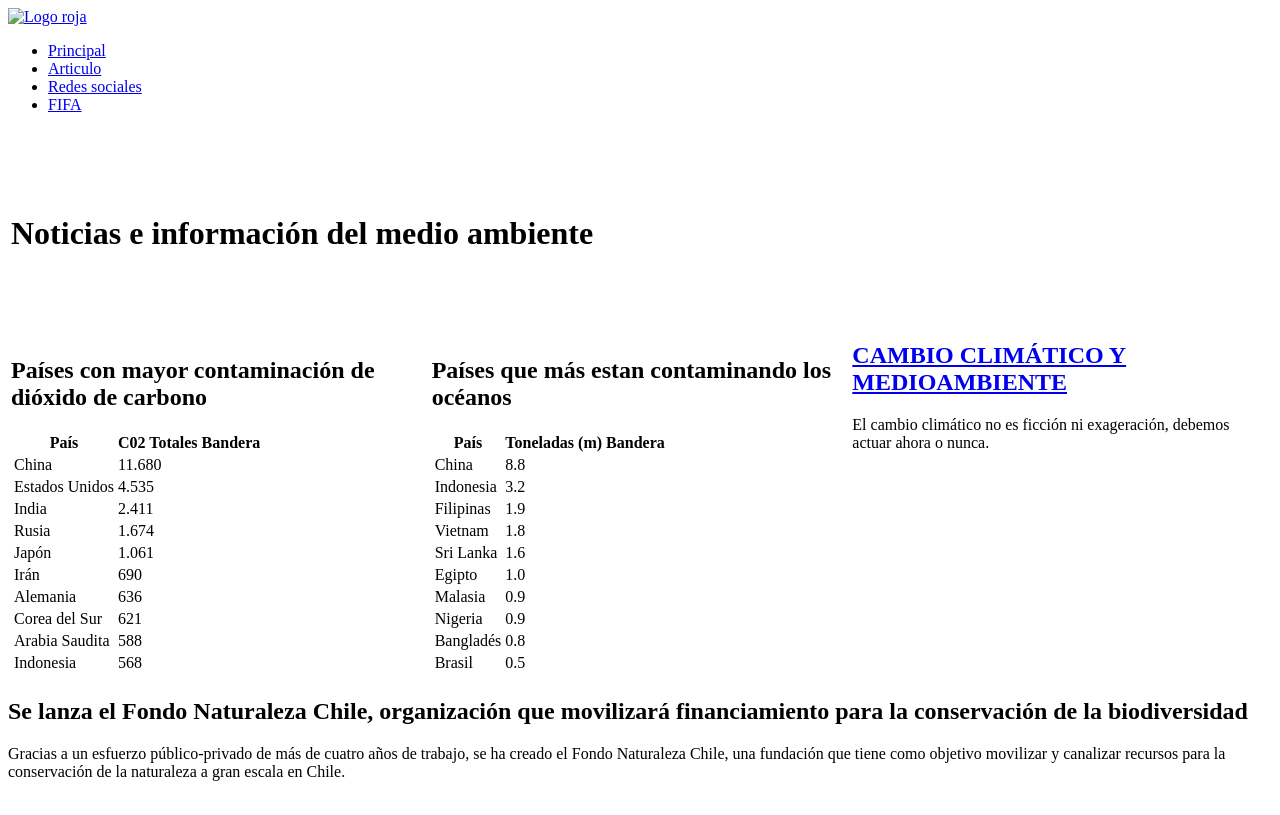
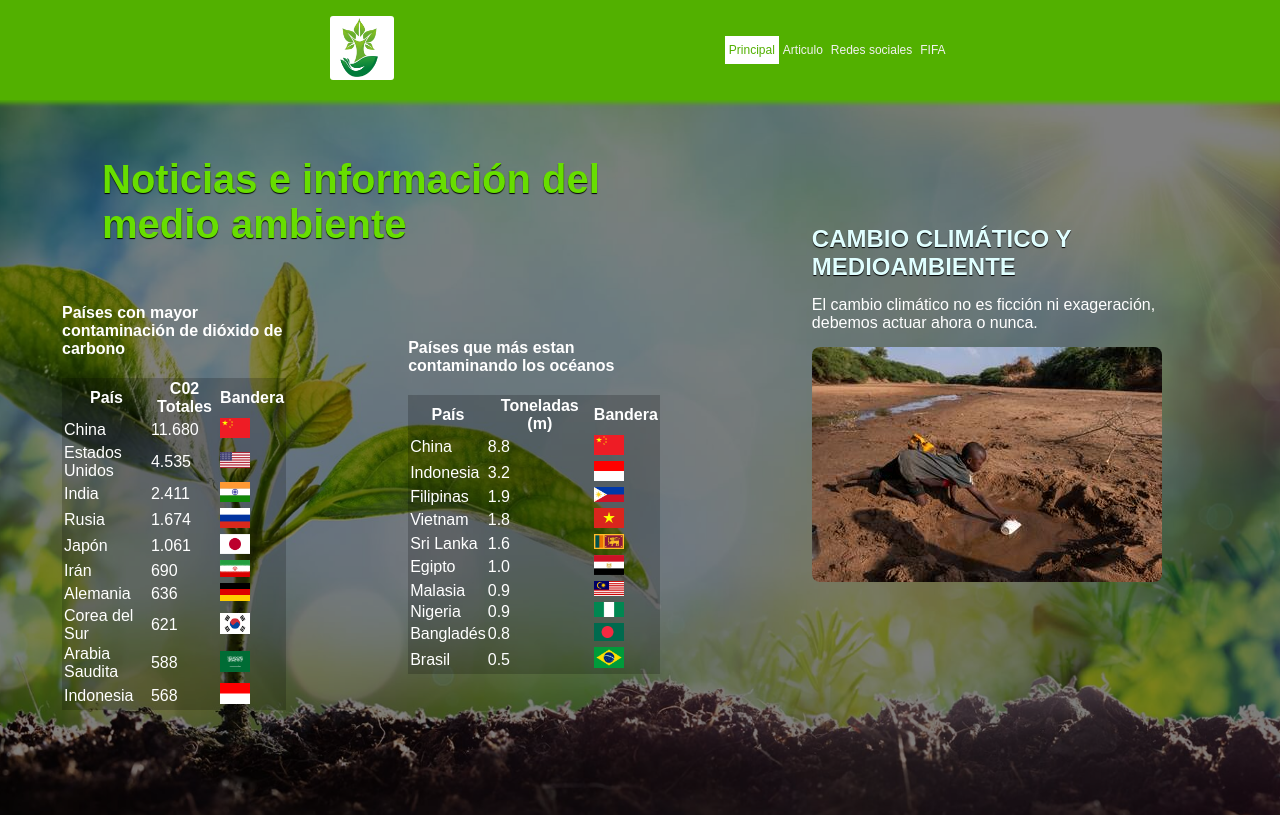
Before and after one commit to alegrimminck/solemne1-t2, a plain HTML site: page index.html in a window 1280 px wide. Shown: the top 815 px of the page. Drawn offline with Linux system fonts and the light colour scheme; the site is published under a folder, as on GitHub Pages, so addresses that start at the root find nothing.

Commit message:
commit final 2.0

```diff
--- a/css/main-content.css
+++ b/css/main-content.css
@@ -15,7 +15,7 @@ ya que no existe el atributo de opacidad para el BG */
     right: 0;
     bottom: 0;
     left: 0;
-    background-image: url("/img/bg_1.jpg");
+    background-image: url("../img/bg_1.jpg");
     background-size: cover;
     background-repeat: no-repeat;
     background-position: top center;
--- a/index.html
+++ b/index.html
@@ -4,7 +4,7 @@
     <meta charset="UTF-8">
     <meta http-equiv="X-UA-Compatible" content="IE=edge">
     <meta name="viewport" content="width=device-width, initial-scale=1.0">
-    <link rel="stylesheet" href="/css/style.css">
+    <link rel="stylesheet" href="css/style.css">
     <!-- Bootstrap usado solo para los iconos -->
     <link rel="stylesheet" href="https://maxcdn.bootstrapcdn.com/font-awesome/4.7.0/css/font-awesome.min.css">
 
@@ -14,12 +14,12 @@
 <body>
     <!-- Header con listas para los links de navegación -->
     <header id="header">
-        <a href="#"><img src="/img/logo.png" width="64px" height="64px" alt="Logo roja"></a>
+        <a href="#"><img src="img/logo.png" width="64px" height="64px" alt="Logo roja"></a>
         <ul class="nav">
             <li><a class="active" href="#home">Principal</a></li>
             <li><a href="#article">Articulo</a></li>
             <li><a href="#footer">Redes sociales</a></li>
-            <li><a href="./CalendarioMundial.html" target="_blank">FIFA</a></li>
+            <li><a href="CalendarioMundial.html" target="_blank">FIFA</a></li>
         </ul>
     </header>
 
@@ -39,7 +39,7 @@
               <section class="section">
                 <h1 class="section-title"><a href="https://news.un.org/es/news/topic/climate-change" target="_blank">CAMBIO CLIMÁTICO Y MEDIOAMBIENTE</a></h1>
                 <p>El cambio climático no es ficción ni exageración, debemos actuar ahora o nunca.</p>
-                <a href="https://www.youtube.com/watch?v=TV-YEQOIFuQ" target="_blank"><img class="section-img" src="/img/seccion.jpg" alt=""></a>
+                <a href="https://www.youtube.com/watch?v=TV-YEQOIFuQ" target="_blank"><img class="section-img" src="img/seccion.jpg" alt=""></a>
               </section>
             </td>
           </tr>
@@ -60,61 +60,61 @@
                   <tr>
                     <td>China</td>
                     <td>11.680</td>
-                    <td><img width="30px" src="/img/banderas/china.png" alt=""></td>
+                    <td><img width="30px" src="img/banderas/china.png" alt=""></td>
                   </tr>
                   <!-- Fila 3 -->
                   <tr>
                     <td>Estados Unidos</td>
                     <td>4.535</td>
-                    <td><img width="30px" src="/img/banderas/estados-unidos.png" alt=""></td>
+                    <td><img width="30px" src="img/banderas/estados-unidos.png" alt=""></td>
                   </tr>
                   <!-- Fila 3 -->
                   <tr>
                     <td>India</td>
                     <td>2.411</td>
-                    <td><img width="30px" src="/img/banderas/india.png" alt=""></td>
+                    <td><img width="30px" src="img/banderas/india.png" alt=""></td>
                   </tr>
                   <!-- Fila 4 -->
                   <tr>
                     <td>Rusia</td>
                     <td>1.674</td>
-                    <td><img width="30px" src="/img/banderas/rusia.png" alt=""></td>
+                    <td><img width="30px" src="img/banderas/rusia.png" alt=""></td>
                   </tr>
                   <!-- Fila 5 -->
                   <tr>
                     <td>Japón</td>
                     <td>1.061</td>
-                    <td><img width="30px" src="/img/banderas/japan.png" alt=""></td>
+                    <td><img width="30px" src="img/banderas/japan.png" alt=""></td>
                   </tr>
                   <!-- Fila 6 -->
                   <tr>
                     <td>Irán</td>
                     <td>690</td>
-                    <td><img width="30px" src="/img/banderas/iran.png" alt=""></td>
+                    <td><img width="30px" src="img/banderas/iran.png" alt=""></td>
                   </tr>
                   <!-- Fila 7 -->
                   <tr>
                     <td>Alemania</td>
                     <td>636</td>
-                    <td><img width="30px" src="/img/banderas/alemania.png" alt=""></td>
+                    <td><img width="30px" src="img/banderas/alemania.png" alt=""></td>
                   </tr>
                   <!-- Fila 8 -->
                   <tr>
                     <td>Corea del Sur</td>
                     <td>621</td>
-                    <td><img width="30px" src="/img/banderas/corea.png" alt=""></td>
+                    <td><img width="30px" src="img/banderas/corea.png" alt=""></td>
                   </tr>
                   <!-- Fila 9 -->
                   <tr>
                     <td>Arabia Saudita</td>
                     <td>588</td>
-                    <td><img width="30px" src="/img/banderas/arabia.png" alt=""></td>
+                    <td><img width="30px" src="img/banderas/arabia.png" alt=""></td>
                   </tr>
                   <!-- Fila 10 -->
                   <tr>
                     <td>Indonesia</td>
                     <td>568</td>
-                    <td><img width="30px" src="/img/banderas/indonesia.png" alt=""></td>
+                    <td><img width="30px" src="img/banderas/indonesia.png" alt=""></td>
                   </tr>
                 </table>
               </div>
@@ -134,61 +134,61 @@
                   <tr>
                     <td>China</td>
                     <td>8.8</td>
-                    <td><img width="30px" src="/img/banderas/china.png" alt=""></td>
+                    <td><img width="30px" src="img/banderas/china.png" alt=""></td>
                   </tr>
                   <!-- Fila 3 -->
                   <tr>
                     <td>Indonesia</td>
                     <td>3.2</td>
-                    <td><img width="30px" src="/img/banderas/indonesia.png" alt=""></td>
+                    <td><img width="30px" src="img/banderas/indonesia.png" alt=""></td>
                   </tr>
                   <!-- Fila 3 -->
                   <tr>
                     <td>Filipinas</td>
                     <td>1.9</td>
-                    <td><img width="30px" src="/img/banderas/filipinas.png" alt=""></td>
+                    <td><img width="30px" src="img/banderas/filipinas.png" alt=""></td>
                   </tr>
                   <!-- Fila 4 -->
                   <tr>
                     <td>Vietnam</td>
                     <td>1.8</td>
-                    <td><img width="30px" src="/img/banderas/vietnam.png" alt=""></td>
+                    <td><img width="30px" src="img/banderas/vietnam.png" alt=""></td>
                   </tr>
                   <!-- Fila 5 -->
                   <tr>
                     <td>Sri Lanka</td>
                     <td>1.6</td>
-                    <td><img width="30px" src="/img/banderas/sri.png" alt=""></td>
+                    <td><img width="30px" src="img/banderas/sri.png" alt=""></td>
                   </tr>
                   <!-- Fila 6 -->
                   <tr>
                     <td>Egipto</td>
                     <td>1.0</td>
-                    <td><img width="30px" src="/img/banderas/egipto.png" alt=""></td>
+                    <td><img width="30px" src="img/banderas/egipto.png" alt=""></td>
                   </tr>
                   <!-- Fila 7 -->
                   <tr>
                     <td>Malasia</td>
                     <td>0.9</td>
-                    <td><img width="30px" src="/img/banderas/malasia.png" alt=""></td>
+                    <td><img width="30px" src="img/banderas/malasia.png" alt=""></td>
                   </tr>
                   <!-- Fila 8 -->
                   <tr>
                     <td>Nigeria</td>
                     <td>0.9</td>
-                    <td><img width="30px" src="/img/banderas/nigeria.png" alt=""></td>
+                    <td><img width="30px" src="img/banderas/nigeria.png" alt=""></td>
                   </tr>
                   <!-- Fila 9 -->
                   <tr>
                     <td>Bangladés</td>
                     <td>0.8</td>
-                    <td><img width="30px" src="/img/banderas/bangladesh.png" alt=""></td>
+                    <td><img width="30px" src="img/banderas/bangladesh.png" alt=""></td>
                   </tr>
                   <!-- Fila 10 -->
                   <tr>
                     <td>Brasil</td>
                     <td>0.5</td>
-                    <td><img width="30px" src="/img/banderas/brasil.png" alt=""></td>
+                    <td><img width="30px" src="img/banderas/brasil.png" alt=""></td>
                   </tr>
                 </table>
               </div>
@@ -204,7 +204,7 @@
         <h2>Se lanza el Fondo Naturaleza Chile, organización que movilizará financiamiento para la conservación de la biodiversidad</h2>
         <p>Gracias a un esfuerzo público-privado de más de cuatro años de trabajo, se ha creado el Fondo Naturaleza Chile, una fundación que tiene como objetivo movilizar y canalizar recursos para la conservación de la naturaleza a gran escala en Chile.</p>
       </div>
-      <img src="/img/articulo.jpeg" alt="">
+      <img src="img/articulo.jpeg" alt="">
     </article>
 
     <!-- Footer -->
@@ -215,7 +215,7 @@
               <ul class="footer-nav">
                 <li><a href="#">Principal</a></li>
                 <li><a href="#articulo">Artículo</a></li>
-                <li><a href="./CalendarioMundial.html" target="_blank">FIFA</a></li>
+                <li><a href="CalendarioMundial.html" target="_blank">FIFA</a></li>
               </ul>
             </div>
             <div c lass="icon-text-text">
```
Also changed, not shown: CalendarioMundial.html (+1 -1 lines), 1 other file.
